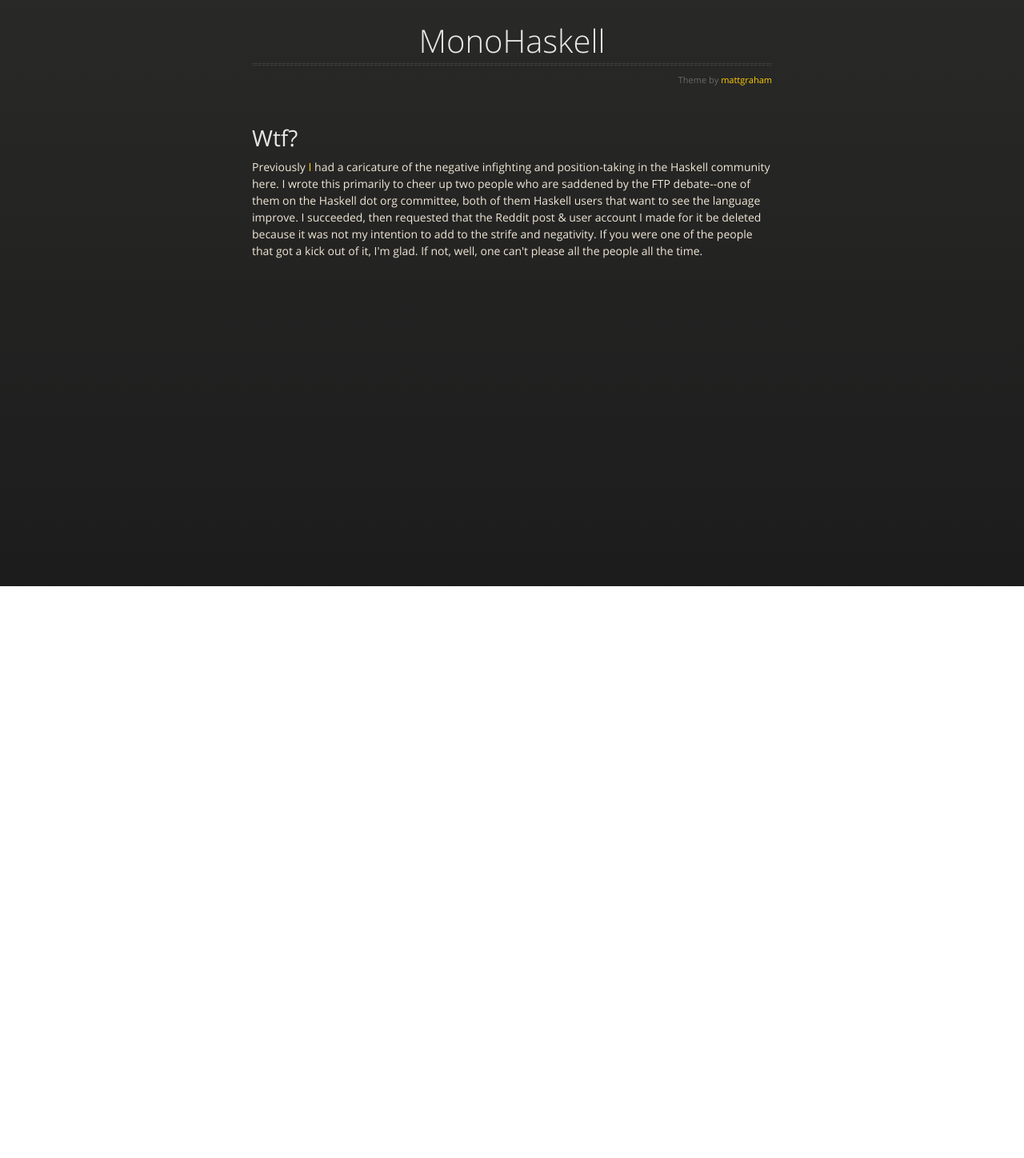
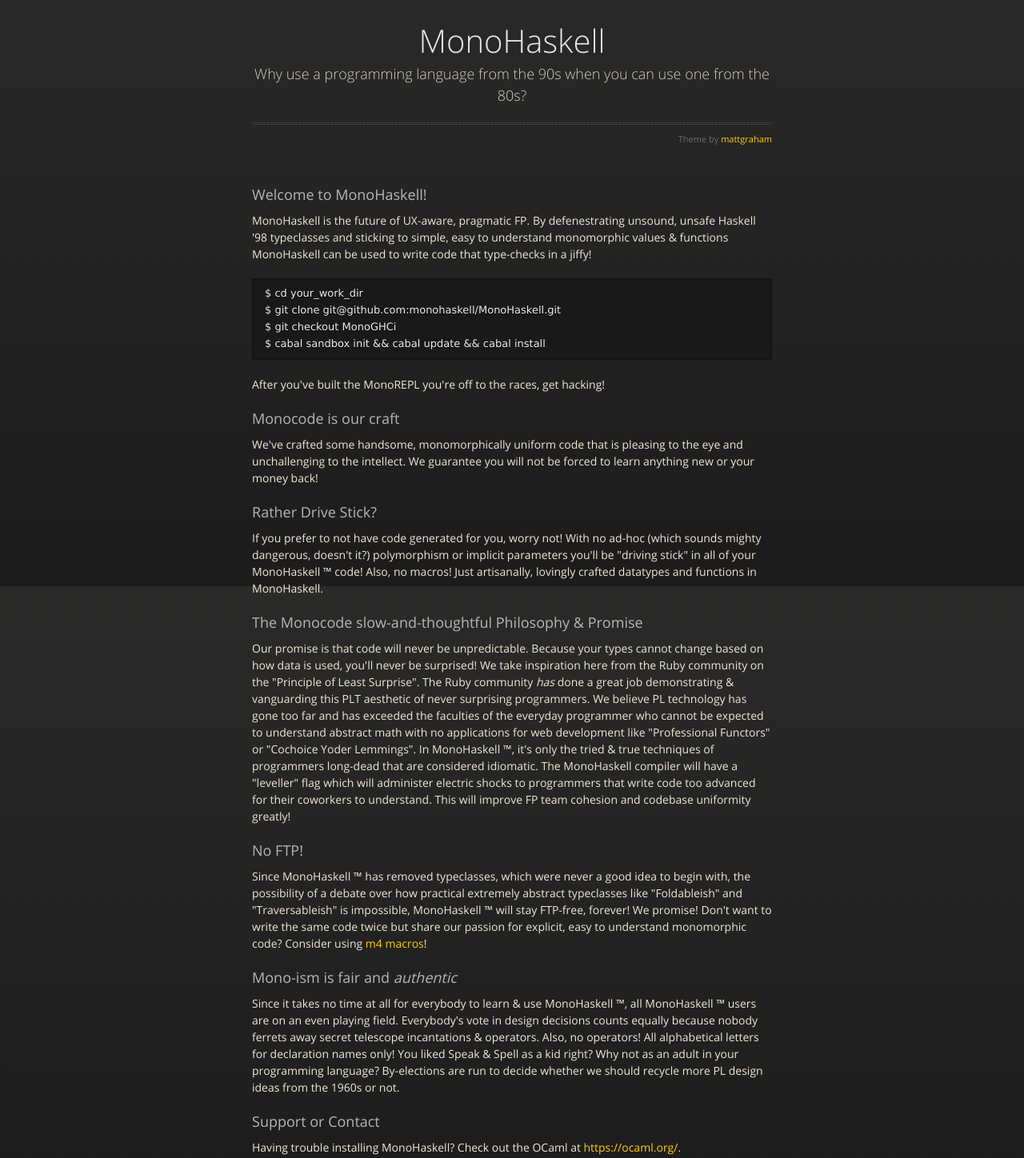
Before and after one commit to bitemyapp/monohaskell, a plain HTML site: page index.html in a window 1280 px wide. Shown: the part 67-1515 px from the top of the page at 80% size. Before the commit the page ends 800 px from the top, so only its background shows below. Drawn offline with nearby package versions, Linux system fonts and the light colour scheme.

Commit message:
On second thought
This reverts commit c9e2bff9e514cb231fd91070a21bda909de3727d.

```diff
--- a/index.html
+++ b/index.html
@@ -23,18 +23,53 @@
       <section>
         <div id="title">
           <h1>MonoHaskell</h1>
+          <p>Why use a programming language from the 90s when you can use one from the 80s?</p>
           <hr>
           <span class="credits right">Theme by <a href="https://twitter.com/michigangraham">mattgraham</a></span>
         </div>
 
+        <h3>
 
-<h1>Wtf?</h1>
+<a id="welcome-to-monohaskell" class="anchor" href="#welcome-to-monohaskell" aria-hidden="true"><span class="octicon octicon-link"></span></a>Welcome to MonoHaskell!</h3>
 
-<p>
-Previously <a href="https://twitter.com/bitemyapp">I</a> had a caricature of the negative infighting and position-taking in the Haskell community here. I wrote this primarily to cheer up two people who are saddened by the FTP debate--one of them on the Haskell dot org committee, both of them Haskell users that want to see the language improve. I succeeded, then requested that the Reddit post & user account I made for it be deleted because it was not my intention to add to the strife and negativity.
+<p>MonoHaskell is the future of UX-aware, pragmatic FP. By defenestrating unsound, unsafe Haskell '98 typeclasses and sticking to simple, easy to understand monomorphic values &amp; functions MonoHaskell can be used to write code that type-checks in a jiffy!</p>
 
-If you were one of the people that got a kick out of it, I'm glad. If not, well, one can't please all the people all the time.
-</p>
+<pre><code>$ cd your_work_dir
+$ git clone git@github.com:monohaskell/MonoHaskell.git
+$ git checkout MonoGHCi
+$ cabal sandbox init && cabal update && cabal install
+</code></pre>
+
+<p>After you've built the MonoREPL you're off to the races, get hacking!</p>
+
+<h3>
+<a id="designer-templates" class="anchor" href="#designer-templates" aria-hidden="true"><span class="octicon octicon-link"></span></a>Monocode is our craft</h3>
+
+<p>We've crafted some handsome, monomorphically uniform code that is pleasing to the eye and unchallenging to the intellect. We guarantee you will not be forced to learn anything new or your money back!</p>
+
+<h3>
+<a id="rather-drive-stick" class="anchor" href="#rather-drive-stick" aria-hidden="true"><span class="octicon octicon-link"></span></a>Rather Drive Stick?</h3>
+
+<p>If you prefer to not have code generated for you, worry not! With no ad-hoc (which sounds mighty dangerous, doesn't it?) polymorphism or implicit parameters you'll be "driving stick" in all of your MonoHaskell &#8482; code! Also, no macros! Just artisanally, lovingly crafted datatypes and functions in MonoHaskell.</p>
+
+<h3>
+<a id="authors-and-contributors" class="anchor" href="#authors-and-contributors" aria-hidden="true"><span class="octicon octicon-link"></span></a>The Monocode slow-and-thoughtful Philosophy &amp; Promise</h3>
+
+<p>Our promise is that code will never be unpredictable. Because your types cannot change based on how data is used, you'll never be surprised! We take inspiration here from the Ruby community on the "Principle of Least Surprise". The Ruby community <em>has</em> done a great job demonstrating &amp; vanguarding this PLT aesthetic of never surprising programmers. We believe PL technology has gone too far and has exceeded the faculties of the everyday programmer who cannot be expected to understand abstract math with no applications for web development like "Professional Functors" or "Cochoice Yoder Lemmings". In MonoHaskell &#8482;, it's only the tried &amp; true techniques of programmers long-dead that are considered idiomatic. The MonoHaskell compiler will have a "leveller" flag which will administer electric shocks to programmers that write code too advanced for their coworkers to understand. This will improve FP team cohesion and codebase uniformity greatly!</p>
+
+<h3>
+<a id="no-ftp-here" class="anchor" href="#no-ftp" aria-hidden="true"><span class="octicon octicon-link"></span></a>No FTP!</h3>
+
+<p>Since MonoHaskell &#8482; has removed typeclasses, which were never a good idea to begin with, the possibility of a debate over how practical extremely abstract typeclasses like "Foldableish" and "Traversableish" is impossible, MonoHaskell &#8482; will stay FTP-free, forever! We promise! Don't want to write the same code twice but share our passion for explicit, easy to understand monomorphic code? Consider using <a href="https://www.gnu.org/software/m4/">m4 macros</a>! </p>
+
+<h3>
+<a id="egalitarianism" class="anchor" href="#egalitarianism" aria-hidden="true"><span class="octicon octicon-link"></span></a>Mono-ism is fair and <em>authentic</em></h3>
+<p>Since it takes no time at all for everybody to learn &amp; use MonoHaskell &#8482;, all MonoHaskell &#8482; users are on an even playing field. Everybody's vote in design decisions counts equally because nobody ferrets away secret telescope incantations &amp; operators. Also, no operators! All alphabetical letters for declaration names only! You liked Speak &amp; Spell as a kid right? Why not as an adult in your programming language? By-elections are run to decide whether we should recycle more PL design ideas from the 1960s or not.</p>
+
+<h3>
+<a id="support-or-contact" class="anchor" href="#support-or-contact" aria-hidden="true"><span class="octicon octicon-link"></span></a>Support or Contact</h3>
+
+<p>Having trouble installing MonoHaskell? Check out the OCaml at <a href="https://ocaml.org/">https://ocaml.org/</a>.</p>
       </section>
 
     </div>
```
